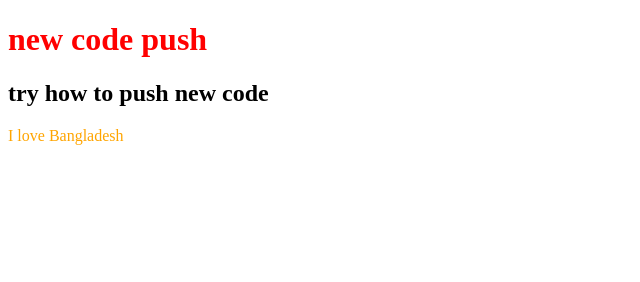
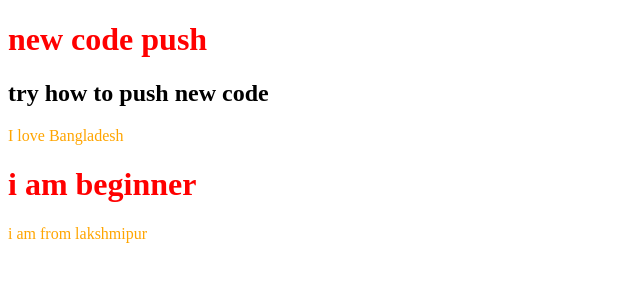
Before and after one commit to munnarashed/my-second-repo, a plain HTML site: page index.html in a window 1280 px wide. Shown: the whole page, without its empty margins (0-640 px from the left). Drawn offline with Linux system fonts and the light colour scheme.

Commit message:
added header

```diff
--- a/index.html
+++ b/index.html
@@ -5,11 +5,14 @@
     <meta name="viewport" content="width=device-width, initial-scale=1.0">
     <title>My Second Github Repo</title>
     <link rel="stylesheet" href="style.css">
+
 </head>
 <body>
     <h1>new code push</h1>
     <h2> try how to push new code</h2>
     <p>I love Bangladesh</p>
+    <h1> i am beginner</h1>
+    <P>i am from lakshmipur</P>
 
 </body>
 </html>
```
